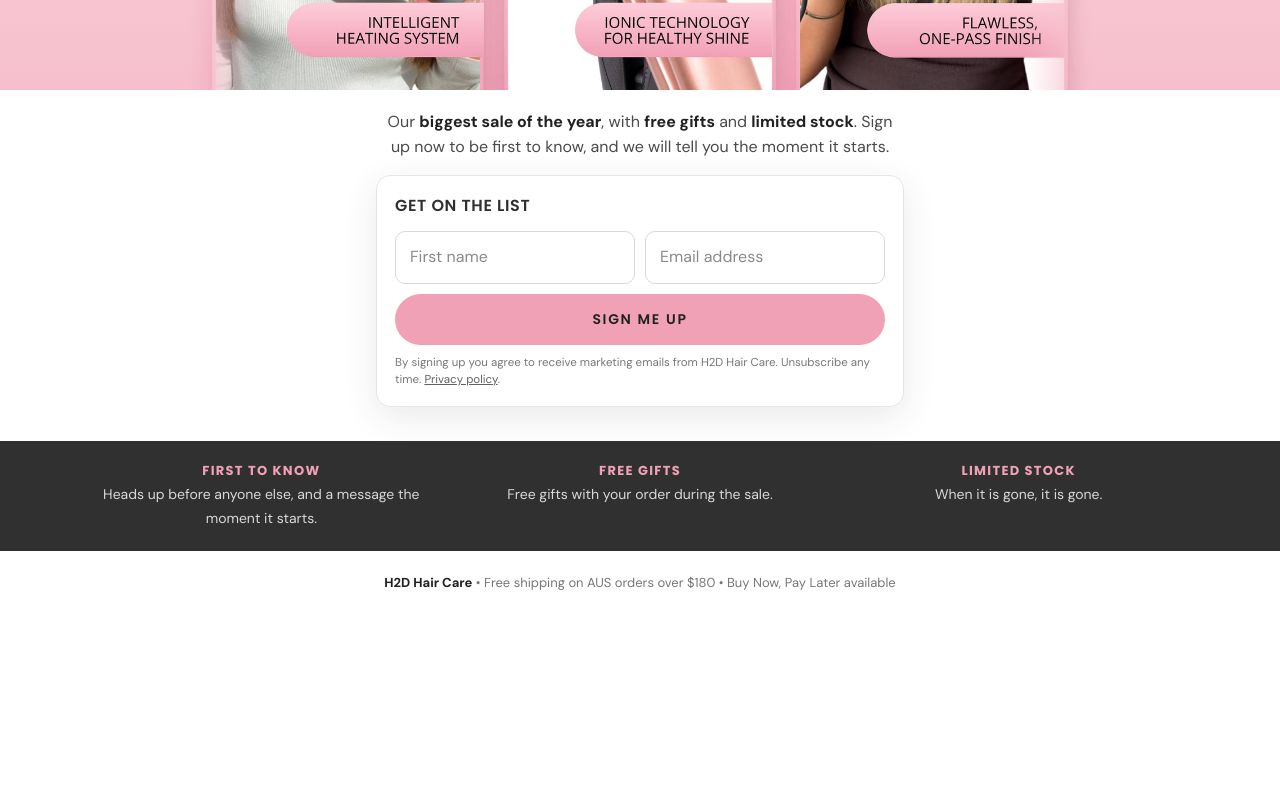
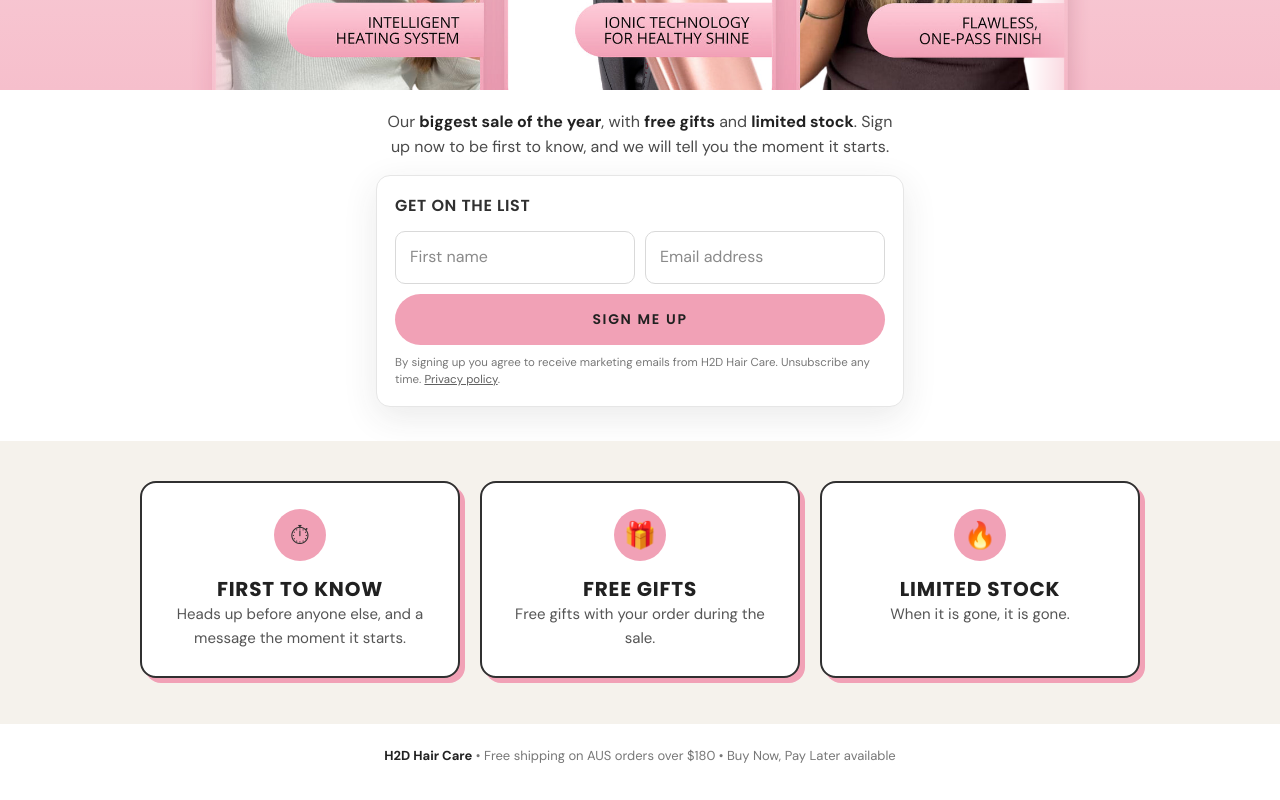
Before and after one commit to annt-jpg/h2d-black-friday-preview, a plain HTML site: page index.html in a window 1280 px wide. Shown: the part 630-1430 px from the top of the page. Before the commit the page ends 1257 px from the top, so only its background shows below. Drawn offline with Linux system fonts and the light colour scheme.

Commit message:
feat(h2d): bigger benefit cards

```diff
--- a/index.html
+++ b/index.html
@@ -61,10 +61,12 @@ button:disabled{opacity:.6;cursor:wait}
 .done p{color:var(--ink-2)}
 
 /* STRIP */
-.strip{background:var(--charcoal);color:#fff}
-.strip-in{max-width:1180px;margin:0 auto;padding:18px 16px;display:grid;gap:12px;grid-template-columns:1fr;text-align:center}
-.strip b{display:block;font-family:var(--head);font-size:13px;letter-spacing:.1em;text-transform:uppercase;color:var(--pink)}
-.strip span{font-size:14px;color:#d8d8d8}
+.strip{background:var(--cream);padding:30px 16px 36px}
+.strip-in{max-width:1000px;margin:0 auto;display:grid;gap:14px;grid-template-columns:1fr}
+.perk{display:flex;align-items:center;gap:16px;background:var(--white);border:2px solid var(--charcoal);border-radius:16px;padding:18px 20px;text-align:left;box-shadow:5px 5px 0 var(--pink)}
+.perk i{flex:none;width:52px;height:52px;border-radius:50%;background:var(--pink);display:flex;align-items:center;justify-content:center;font-style:normal;font-size:26px}
+.perk b{display:block;font-family:var(--head);font-size:18px;font-weight:700;letter-spacing:.04em;text-transform:uppercase;color:var(--ink);line-height:1.2}
+.perk span{display:block;font-size:15px;color:#555;margin-top:2px}
 
 footer{text-align:center;padding:22px 16px 34px;font-size:13px;color:#777;background:var(--white)}
 footer strong{color:var(--ink)}
@@ -78,7 +80,10 @@ footer strong{color:var(--ink)}
   .banner-photo img{margin-top:0}
   .signup{padding-top:20px}
   .row{grid-template-columns:1fr 1fr}
-  .strip-in{grid-template-columns:repeat(3,1fr);padding:20px 28px}
+  .strip{padding:40px 28px 46px}
+  .strip-in{grid-template-columns:repeat(3,1fr);gap:20px}
+  .perk{flex-direction:column;text-align:center;padding:26px 20px}
+  .perk b{font-size:20px}
 }
 </style>
 </head>
@@ -123,9 +128,9 @@ footer strong{color:var(--ink)}
 
 <section class="strip">
   <div class="strip-in">
-    <div><b>First to know</b><span>Heads up before anyone else, and a message the moment it starts.</span></div>
-    <div><b>Free gifts</b><span>Free gifts with your order during the sale.</span></div>
-    <div><b>Limited stock</b><span>When it is gone, it is gone.</span></div>
+    <div class="perk"><i aria-hidden="true">&#9201;</i><div><b>First to know</b><span>Heads up before anyone else, and a message the moment it starts.</span></div></div>
+    <div class="perk"><i aria-hidden="true">&#127873;</i><div><b>Free gifts</b><span>Free gifts with your order during the sale.</span></div></div>
+    <div class="perk"><i aria-hidden="true">&#128293;</i><div><b>Limited stock</b><span>When it is gone, it is gone.</span></div></div>
   </div>
 </section>
 </main>
```
